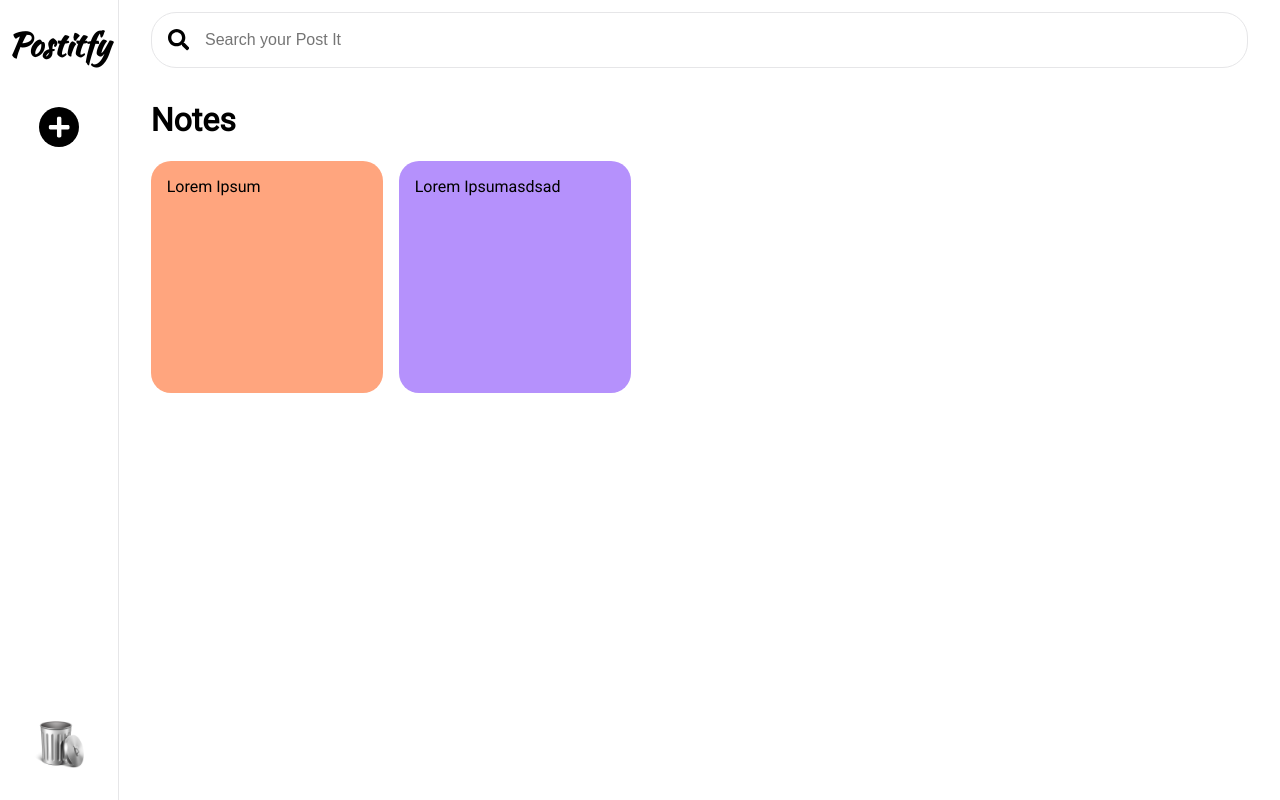
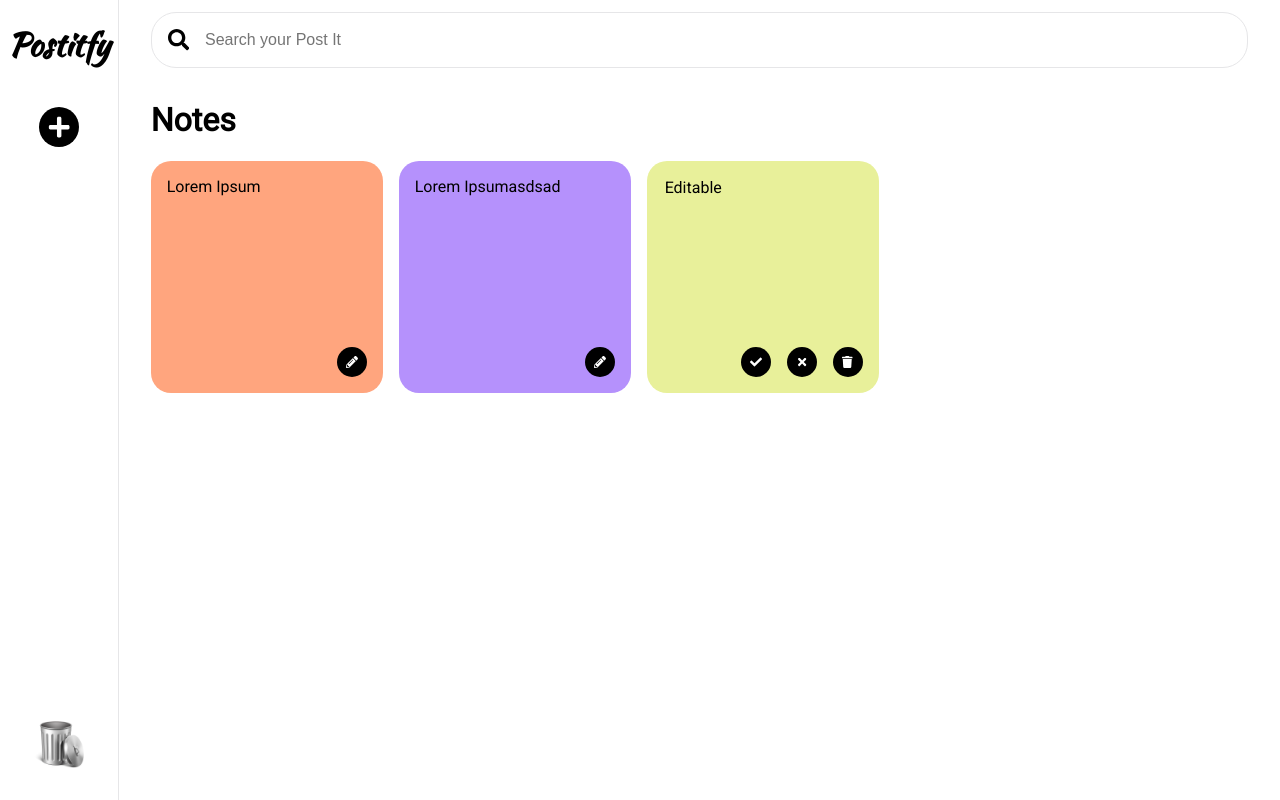
Before and after one commit to I-Mati/postitfy, a React (Create React App) app: page / in a window 1280 px wide. Built offline with nearby package versions, Linux system fonts and the light colour scheme.

Commit message:
Add action ADD, Update, Delete, Inactive logical handlers

```diff
--- a/src/App.js
+++ b/src/App.js
@@ -8,26 +8,92 @@ import "./App.css";
 const App = () => {
   const [notes, setNotes] = useState([
     {
+      id: 1,
       text: "Lorem Ipsum",
       date: "22/01/2012",
       category: "unknown",
       color: "orange",
+      editing: false,
+      active: true,
     },
     {
+      id: 2,
       text: "Lorem Ipsumasdsad",
       date: "22/01/2012",
       category: "unknown",
       color: "violet",
+      editing: false,
+      active: true,
+    },
+    {
+      id: 3,
+      text: "Editable",
+      date: "22/01/2012",
+      category: "unknown",
+      color: "green",
+      editing: true,
+      active: true,
     },
   ]);
+
+  const handleEditing = (id, action, payload) => {
+    let updatedNotes = notes;
+    switch (action) {
+      case "EDIT":
+        updatedNotes = notes.map((note) => {
+          if (note.id === id) {
+            return { ...note, editing: true };
+          }
+          return note;
+        });
+        setNotes(updatedNotes);
+        break;
+      case "CANCEL":
+        updatedNotes = notes.map((note) => {
+          if (note.id === id) {
+            return { ...note, editing: false };
+          }
+          return note;
+        });
+        setNotes(updatedNotes);
+        break;
+      case "UPDATE":
+        updatedNotes = notes.map((note) => {
+          if (note.id === id) {
+            return { ...note, editing: false, text: payload };
+          }
+          return note;
+        });
+        setNotes(updatedNotes);
+        break;
+      case "NOTACTIVE":
+        updatedNotes = notes.map((note) => {
+          if (note.id === id) {
+            return { ...note, editing: false, active: false };
+          }
+          return note;
+        });
+        setNotes(updatedNotes);
+        break;
+      case "DELETE":
+        updatedNotes = notes.filter((note) => note.id !== id);
+        setNotes(updatedNotes);
+        break;
+      default:
+        break;
+    }
+  };
+
+  const activeNotes = notes.filter((note) => note.active);
+  const inTrash = notes.some((note) => note.active === false);
 
   return (
     <div id="layout">
       <Router>
-        <Sidebar />
+        <Sidebar inTrash={inTrash} />
         <Switch>
           <Route path="/">
-            <Panel notes={notes} />
+            <Panel notes={activeNotes} handleNote={handleEditing} />
           </Route>
         </Switch>
       </Router>
--- a/src/components/Panel/index.js
+++ b/src/components/Panel/index.js
@@ -2,12 +2,12 @@ import Searchbar from "../Searchbar";
 import Workspace from "../Workspace";
 import "./style.css";
 
-const Panel = ({ notes }) => (
+const Panel = ({ notes, handleNote }) => (
   <div id="panelContainer">
     <div id="contentContainer">
       <Searchbar />
       <h1>Notes</h1>
-      <Workspace notes={notes} />
+      <Workspace notes={notes} handleNote={handleNote} />
     </div>
   </div>
 );
--- a/src/components/Postit/index.js
+++ b/src/components/Postit/index.js
@@ -1,12 +1,65 @@
-import React from "react";
+/* eslint-disable jsx-a11y/no-static-element-interactions */
+/* eslint-disable jsx-a11y/click-events-have-key-events */
+import React, { useState } from "react";
+import { FontAwesomeIcon } from "@fortawesome/react-fontawesome";
+import {
+  faPencilAlt,
+  faTimes,
+  faCheck,
+  faTrash,
+} from "@fortawesome/free-solid-svg-icons";
+
 import PropTypes from "prop-types";
 import "./style.css";
 
-const Postit = ({ text, date, category, color }) => (
-  <div id="postItContainer" className={color}>
-    {text}
-  </div>
-);
+const Postit = ({ text, date, category, color, editing, id, handleNote }) => {
+  const [valueText, setValueText] = useState(text);
+
+  const onCancelHandle = () => {
+    setValueText(text);
+    handleNote(id, "CANCEL");
+  };
+
+  return (
+    <div id="postItContainer" className={color}>
+      {editing ? (
+        <input
+          id="postitInput"
+          value={valueText}
+          onChange={(e) => setValueText(e.target.value)}
+        />
+      ) : (
+        text
+      )}
+      <div id="actions">
+        {!editing && (
+          <div className="actionCircle" onClick={() => handleNote(id, "EDIT")}>
+            <FontAwesomeIcon icon={faPencilAlt} size="xs" color="white" />
+          </div>
+        )}
+        {editing && (
+          <>
+            <div
+              className="actionCircle"
+              onClick={() => handleNote(id, "UPDATE", valueText)}
+            >
+              <FontAwesomeIcon icon={faCheck} size="xs" color="white" />
+            </div>
+            <div className="actionCircle" onClick={onCancelHandle}>
+              <FontAwesomeIcon icon={faTimes} size="xs" color="white" />
+            </div>
+            <div
+              className="actionCircle"
+              onClick={() => handleNote(id, "NOTACTIVE")}
+            >
+              <FontAwesomeIcon icon={faTrash} size="xs" color="white" />
+            </div>
+          </>
+        )}
+      </div>
+    </div>
+  );
+};
 
 Postit.defaultValues = {
   text: "Lorem Ipsum",
--- a/src/components/Postit/style.css
+++ b/src/components/Postit/style.css
@@ -1,8 +1,35 @@
-#postItContainer{
+#postItContainer {
   width: 200px;
   height: 200px;
   border-radius: 20px;
   color: black;
   padding: 1rem;
   margin: 0 1rem 1rem 0;
+  display: flex;
+  flex-direction: column;
+  justify-content: space-between;
 }
+
+#postitInput {
+  background: transparent;
+  font-size: 16px;
+  border: none;
+  outline: none;
+  font-family: "Roboto", sans-serif;
+}
+#actions {
+  display: flex;
+  justify-content: flex-end;
+}
+
+.actionCircle {
+  cursor: pointer;
+  width: 30px;
+  height: 30px;
+  border-radius: 99%;
+  display: flex;
+  justify-content: center;
+  align-items: center;
+  background: black;
+  margin-left: 1rem;
+}
--- a/src/components/Sidebar/index.js
+++ b/src/components/Sidebar/index.js
@@ -6,22 +6,22 @@ import emptyBin from "../../assets/empty-bin.png";
 import fullBin from "../../assets/full-bin.png";
 import "./style.css";
 
-const Sidebar = ({ isTrashEmpty = true }) => (
+const Sidebar = ({ inTrash }) => (
   <div id="sidebar">
     <div id="elementContainer">
       <h1 id="logo">Postitfy</h1>
       <ColorPicker />
     </div>
-    <img id="trash" src={isTrashEmpty ? emptyBin : fullBin} alt="trash icon" />
+    <img id="trash" src={!inTrash ? emptyBin : fullBin} alt="trash icon" />
   </div>
 );
 
 Sidebar.defaultValues = {
-  isTrashEmpty: true,
+  inTrash: true,
 };
 
 Sidebar.propTypes = {
-  isTrashEmpty: PropTypes.number.isRequired,
+  inTrash: PropTypes.number.isRequired,
 };
 
 export default Sidebar;
--- a/src/components/Workspace/index.js
+++ b/src/components/Workspace/index.js
@@ -1,8 +1,9 @@
+/* eslint-disable react/jsx-props-no-spreading */
 import React from "react";
 import Postit from "../Postit";
 import "./style.css";
 
-const Workspace = ({ notes }) => {
+const Workspace = ({ notes, handleNote }) => {
   if (notes.length === 0)
     return (
       <div id="emptyState">
@@ -12,7 +13,7 @@ const Workspace = ({ notes }) => {
   return (
     <div id="workspaceContainer">
       {notes.map((note) => (
-        <Postit text={note.text} color={note.color} />
+        <Postit handleNote={handleNote} {...note} />
       ))}
     </div>
   );
```
Lines whose indentation alone changed are shown as unchanged.
